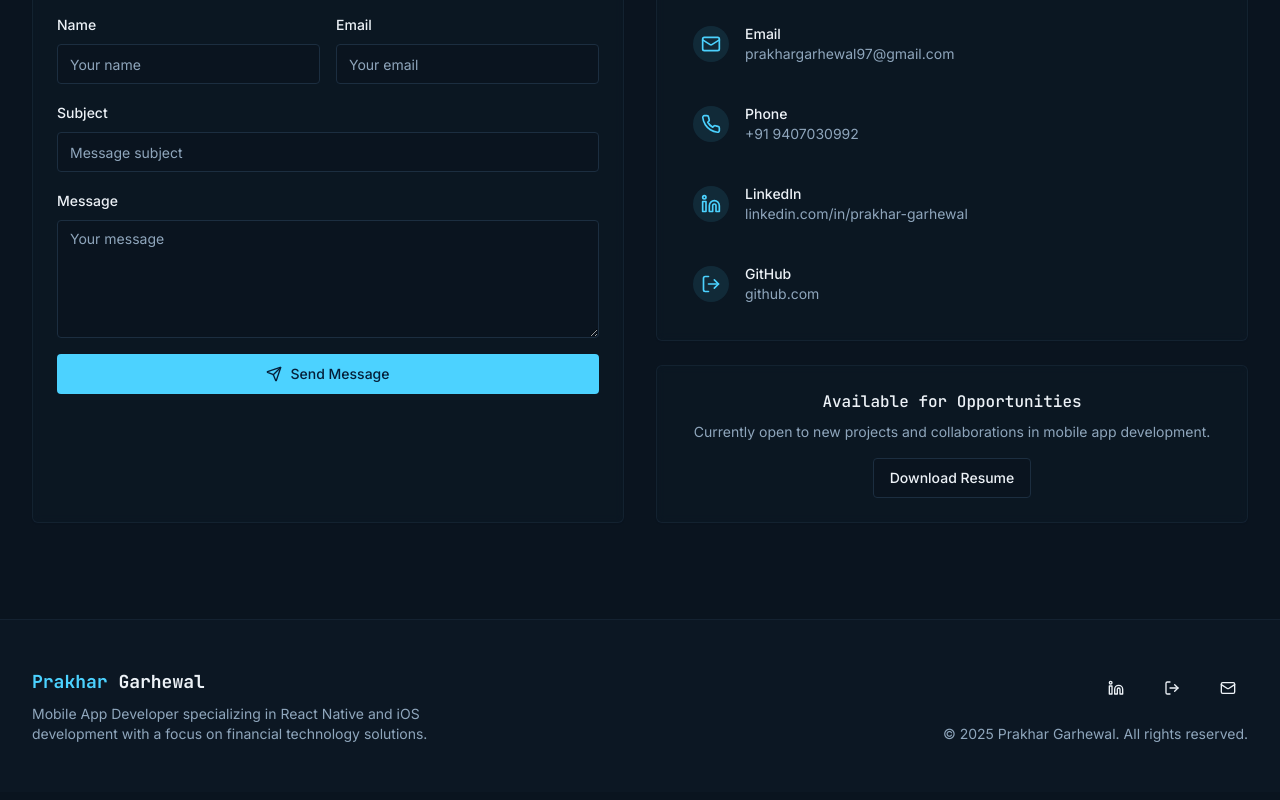
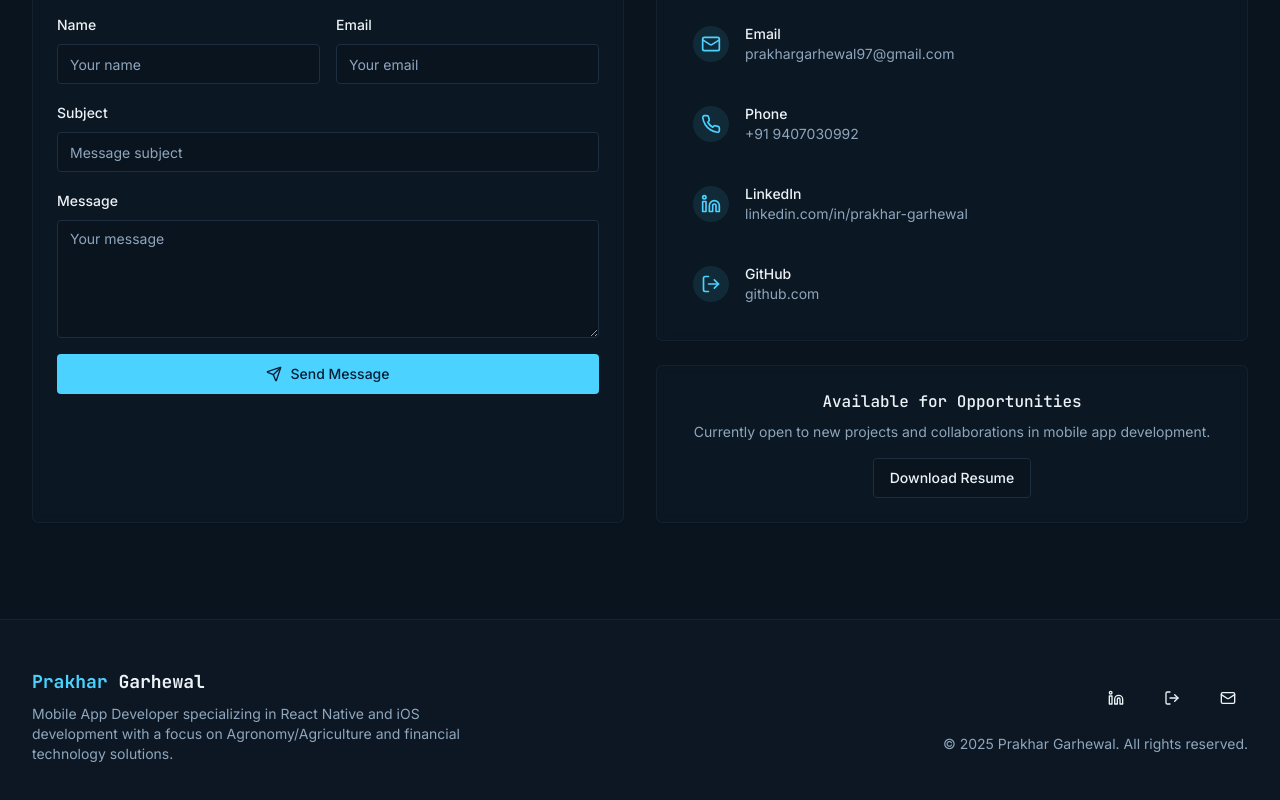
Before and after one commit to prakhargarhewal/prakhargarhewal.github.io, a React (Vite) app: page / in a window 1280 px wide. Shown: the part 6635-7435 px from the top of the page. Built offline with nearby package versions, Linux system fonts and the light colour scheme.

Commit message:
Update Footer.tsx

```diff
--- a/src/components/Footer.tsx
+++ b/src/components/Footer.tsx
@@ -13,7 +13,7 @@ export function Footer() {
               <span className="text-primary">Prakhar</span> Garhewal
             </div>
             <p className="text-sm text-muted-foreground max-w-md">
-              Mobile App Developer specializing in React Native and iOS development with a focus on financial technology solutions.
+              Mobile App Developer specializing in React Native and iOS development with a focus on Agronomy/Agriculture and financial technology solutions.
             </p>
           </div>
 
@@ -31,7 +31,7 @@ export function Footer() {
               </Button>
               <Button variant="ghost" size="icon" asChild>
                 <a
-                  href="https://github.com"
+                  href="https://github.com/prakhargarhewal"
                   target="_blank"
                   rel="noopener noreferrer"
                   aria-label="GitHub"
```
